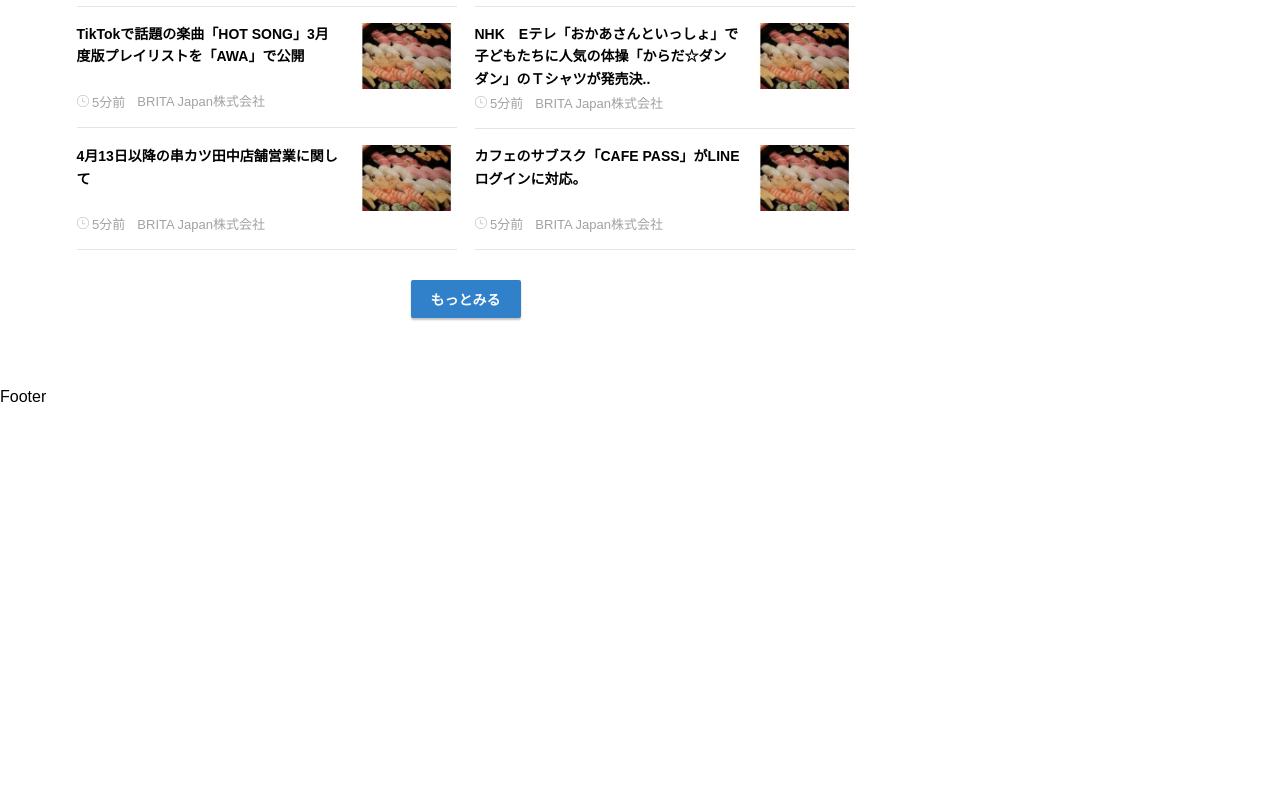
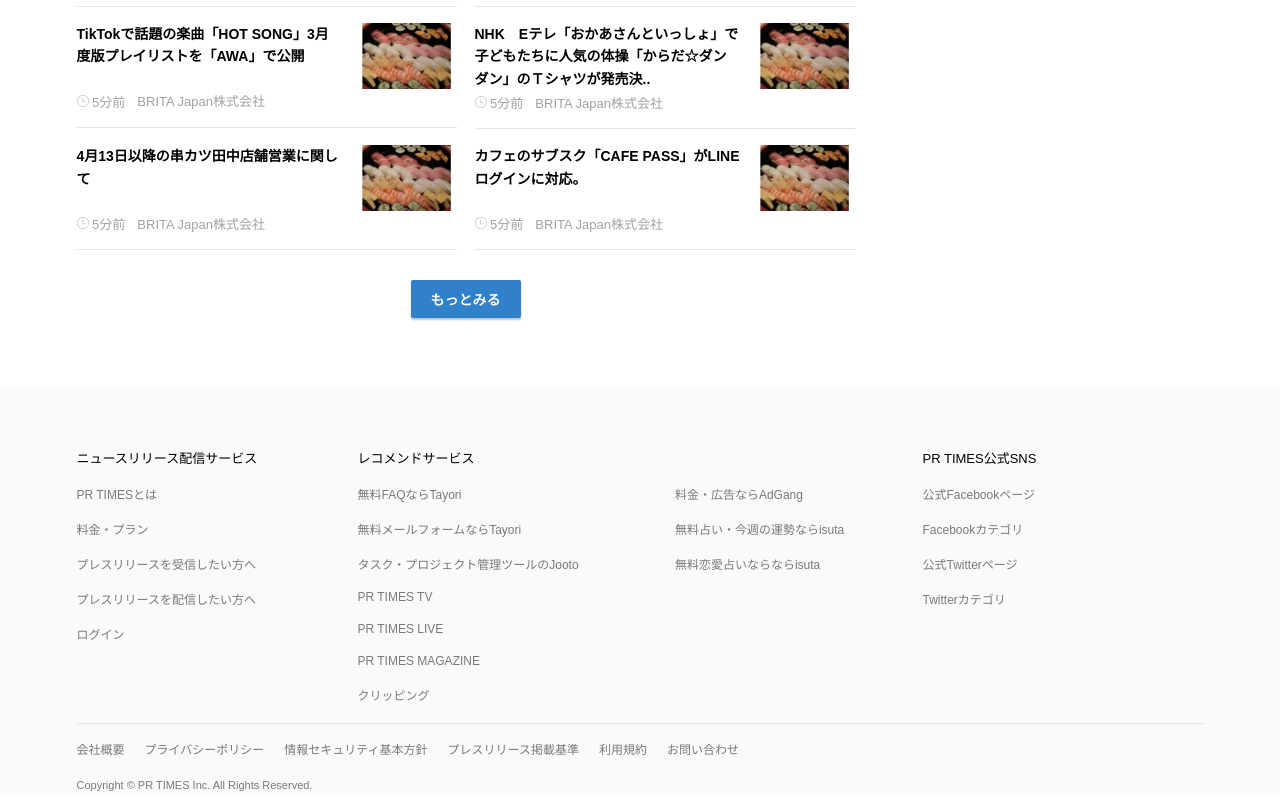
Before and after one commit to EC-9624/prtimes-kenshu-html-css, a plain HTML site: page index.html in a window 1280 px wide. Shown: the part 839-1639 px from the top of the page. Before the commit the page ends 1245 px from the top, so only its background shows below. Drawn offline with Linux system fonts and the light colour scheme.

Commit message:
feat: implement footer

```diff
--- a/css/footer.css
+++ b/css/footer.css
@@ -0,0 +1,68 @@
+footer {
+  background-color: var(--bg-footer);
+}
+
+.footer__container {
+  width: 1127px;
+  margin-inline: auto;
+}
+
+.footer__list-wrapper {
+  display: grid;
+  grid-template-columns: 281px 1fr 281px;
+  border-bottom: 1px solid var(--color-gray);
+  padding: 60px 0 20px 0;
+}
+
+.footer__title {
+  margin-bottom: 18px;
+  font-size: 14px;
+  color: var(--color-black);
+  font-weight: 400;
+  font-size: 13px;
+  vertical-align: middle;
+}
+
+.footer__list {
+  display: grid;
+  grid-template-rows: repeat(7, auto);
+  grid-auto-flow: column;
+  gap: 18px;
+}
+
+.footer__list-item {
+  font-weight: 400;
+  font-size: 12px;
+  letter-spacing: 0%;
+  vertical-align: middle;
+  color: var(--text-color-dark-gray);
+
+  &:hover {
+    text-decoration: underline;
+  }
+}
+
+.footer__policy-list {
+  display: flex;
+  gap: 20px;
+  padding: 16px 0 18px 0;
+}
+
+.footer__policy-list-item {
+  font-weight: 400;
+  font-size: 12px;
+  vertical-align: middle;
+  color: var(--text-color-dark-gray);
+
+  &:hover {
+    text-decoration: underline;
+  }
+}
+
+small {
+  font-weight: 400;
+  font-size: 11px;
+  vertical-align: middle;
+  color: var(--text-color-dark-gray);
+  padding-bottom: 9px;
+}
--- a/css/global.css
+++ b/css/global.css
@@ -11,8 +11,10 @@
   --color-gray-accent: #f1f1f1;
 
   --bg-color-gray: #f2f2f2;
+  --bg-footer: #fafafa;
 
   --text-color-grey: #bfc9d7;
+  --text-color-dark-gray: #797979;
   --text-color-black: #3b3b3b;
   --font-default: Hiragino Kaku Gothic ProN, Meiryo, sans-serif;
   --font-roboto: Roboto, sans-serif;
@@ -86,3 +88,14 @@ button {
   cursor: pointer;
   padding: 0;
 }
+
+.visuallyHidden {
+  position: absolute;
+  width: 1px;
+  height: 1px;
+  padding: 0;
+  margin: -1px;
+  overflow: hidden;
+  border: 0;
+  clip: rect(0, 0, 0, 0);
+}
--- a/index.html
+++ b/index.html
@@ -9,6 +9,7 @@
     <link rel="stylesheet" href="css/header.css">
     <link rel="stylesheet" href="css/ranking.css">
     <link rel="stylesheet" href="css/index.css">
+    <link rel="stylesheet" href="css/footer.css">
 </head>
 
 <body>
@@ -512,7 +513,59 @@
 
         </aside>
     </div>
-    <footer>Footer</footer>
+    <footer>
+        <div class="footer__container">
+            <h2 class="visuallyHidden">フッター</h2>
+            <div class="footer__list-wrapper">
+                <section>
+                    <h3 class="footer__title">ニュースリリース配信サービス</h3>
+                    <ul class="footer__list">
+                        <li class="footer__list-item"><a href="#">PR TIMESとは</a></li>
+                        <li class="footer__list-item"><a href="#">料金・プラン</a></li>
+                        <li class="footer__list-item"><a href="#">プレスリリースを受信したい方へ</a></li>
+                        <li class="footer__list-item"><a href="#">プレスリリースを配信したい方へ</a></li>
+                        <li class="footer__list-item"><a href="#">ログイン</a></li>
+                    </ul>
+                </section>
+                <section>
+                    <h3 class="footer__title">レコメンドサービス</h3>
+                    <ul class="footer__list">
+                        <li class="footer__list-item"><a href="#">無料FAQならTayori</a></li>
+                        <li class="footer__list-item"><a href="#">無料メールフォームならTayori</a></li>
+                        <li class="footer__list-item"><a href="#">タスク・プロジェクト管理ツールのJooto</a></li>
+                        <li class="footer__list-item"><a href="#">PR TIMES TV</a></li>
+                        <li class="footer__list-item"><a href="#">PR TIMES LIVE</a></li>
+                        <li class="footer__list-item"><a href="#">PR TIMES MAGAZINE</a></li>
+                        <li class="footer__list-item"><a href="#">クリッピング</a></li>
+                        <li class="footer__list-item"><a href="#">料金・広告ならAdGang</a></li>
+                        <li class="footer__list-item"><a href="#">無料占い・今週の運勢ならisuta</a></li>
+                        <li class="footer__list-item"><a href="#">無料恋愛占いならならisuta</a></li>
+                    </ul>
+                </section>
+                <section>
+                    <h3 class="footer__title">PR TIMES公式SNS</h3>
+                    <ul class="footer__list">
+                        <li class="footer__list-item"><a href="#">公式Facebookページ</a></li>
+                        <li class="footer__list-item"><a href="#">Facebookカテゴリ</a></li>
+                        <li class="footer__list-item"><a href="#">公式Twitterページ</a></li>
+                        <li class="footer__list-item"><a href="#">Twitterカテゴリ</a></li>
+                    </ul>
+                </section>
+            </div>
+            <div>
+                <ul class="footer__policy-list">
+                    <li class="footer__policy-list-item"><a href="#">会社概要</a></li>
+                    <li class="footer__policy-list-item"><a href="#">プライバシーポリシー</a></li>
+                    <li class="footer__policy-list-item"><a href="#">情報セキュリティ基本方針</a></li>
+                    <li class="footer__policy-list-item"><a href="#">プレスリリース掲載基準</a></li>
+                    <li class="footer__policy-list-item"><a href="#">利用規約</a></li>
+                    <li class="footer__policy-list-item"><a href="#">お問い合わせ</a></li>
+                </ul>
+                <small>Copyright © PR TIMES Inc. All Rights Reserved.</small>
+            </div>
+        </div>
+    </footer>
+
 </body>
 
 </html>
```
